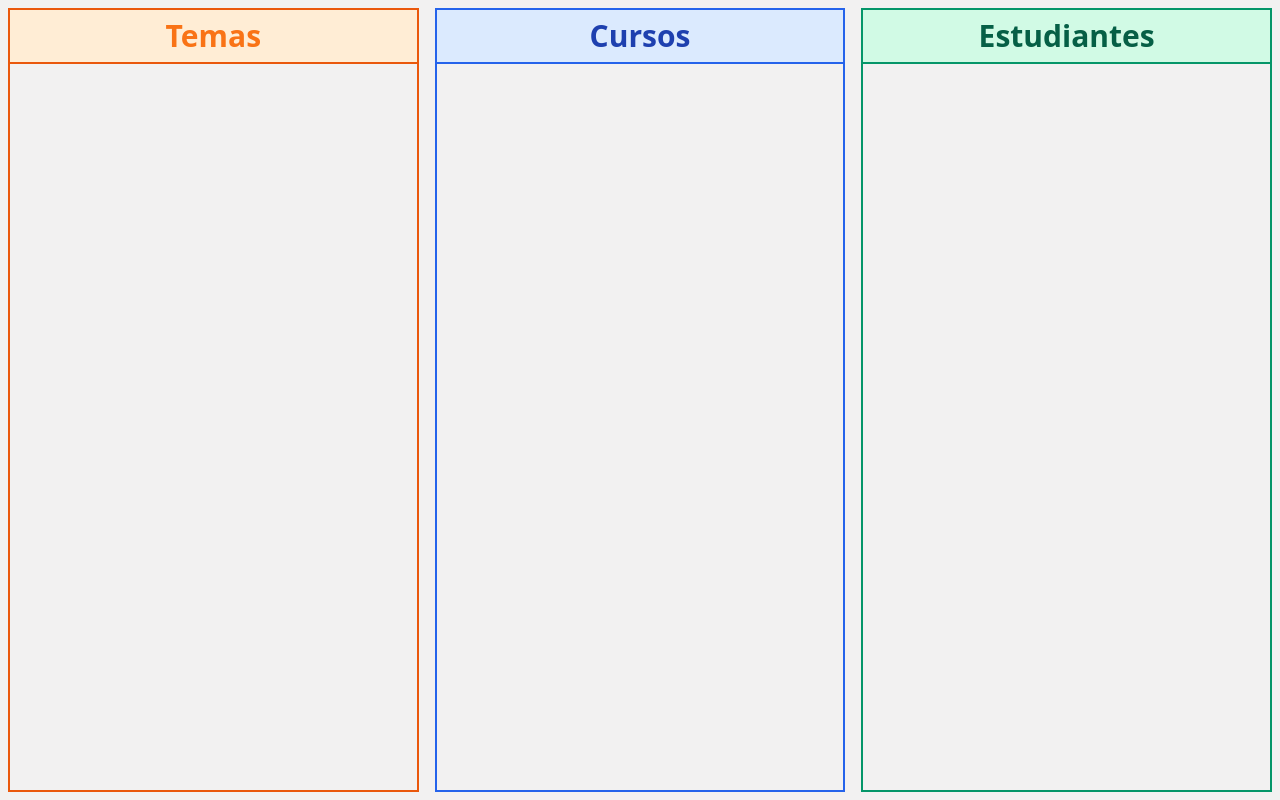
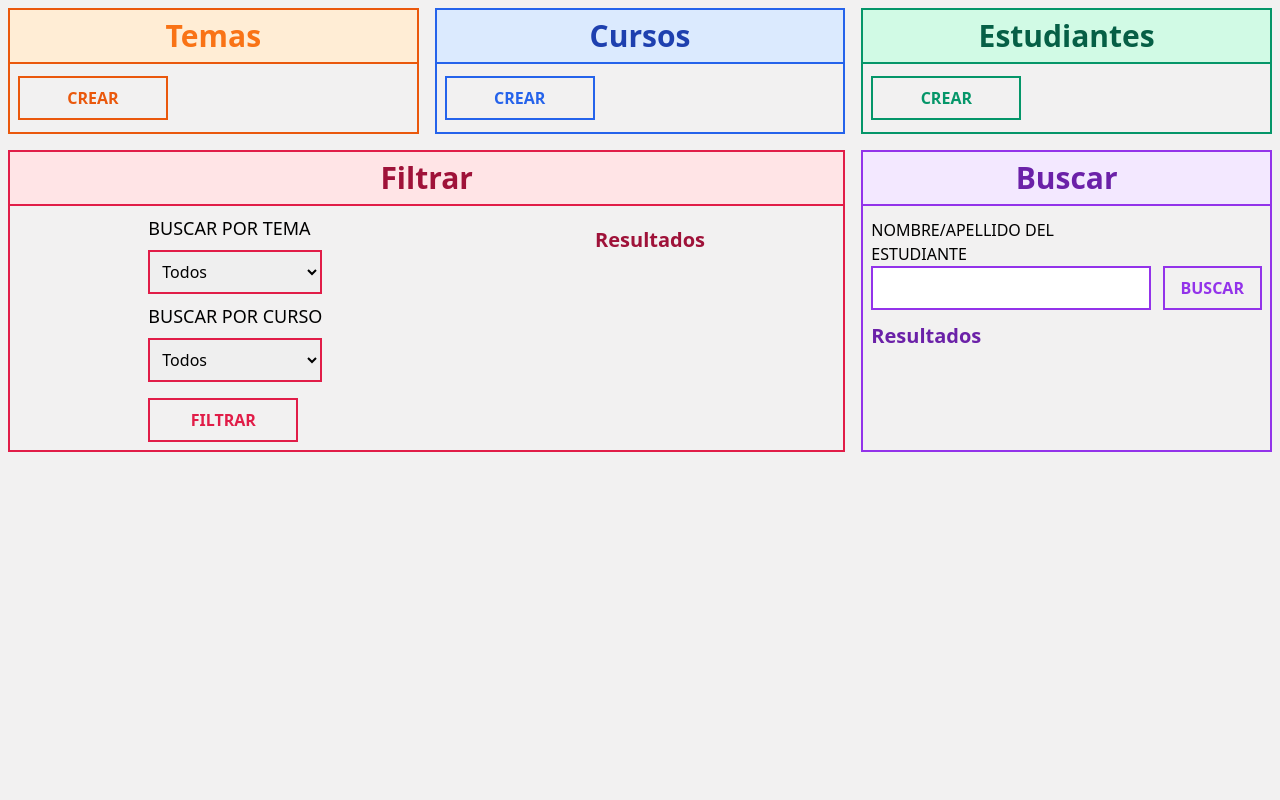
Before and after one commit to CiroJSCH/Tercera-pre-entrega-SCHAPERT, a Django app: page / in a window 1280 px wide. Run offline with Django 4.2, Linux system fonts and the light colour scheme; style sheets or scripts are compiled from the project's sources.

Commit message:
sections template and design

```diff
--- a/src/app/templates/courses_section.html
+++ b/src/app/templates/courses_section.html
@@ -1,3 +1,17 @@
 <section class="col-span-12 md:col-span-6 xl:col-span-4 border-2 border-blue-600">
   <h2 class="text-center text-xl md:text-2xl lg:text-3xl text-blue-800 bg-blue-100 py-2 font-semibold border-b-2 border-b-blue-600">Cursos</h2>
+  <div class="w-full flex items-center px-2 py-3">
+    <form method="post" action="{% url 'index' %}?form=courses" class="flex flex-col gap-3 w-full mx-auto max-w-[500px]">
+      {% csrf_token %}
+      {% for field in course_form %}
+      <div class="flex flex-col">
+        <label for={{ field.name }} class="uppercase font-medium text-lg">
+          {{ field.label_tag }}
+        </label>
+        {{ field  }}
+      </div>
+      {% endfor %}
+      <button type="submit" class="uppercase border-2 border-blue-600 text-blue-600 hover:text-white hover:bg-blue-600 transition-colors px-4 py-2 w-[150px] font-bold cursor-pointer">Crear</button>
+    </form>
+  </div>
 </section>
--- /dev/null
+++ b/src/app/templates/filter_section.html
@@ -0,0 +1,36 @@
+<section class="col-span-12 md:col-span-6 xl:col-span-8 border-2 border-rose-600">
+  <h2 class="text-center text-xl md:text-2xl lg:text-3xl text-rose-800 bg-rose-100 py-2 font-semibold border-b-2 border-b-rose-600">Filtrar</h2>
+  <section class="p-2 flex flex-col xl:flex-row xl:justify-around gap-3">
+    <div>
+      <form action="" class="flex flex-col gap-2">
+        <div class="flex flex-col gap-2">
+          <label for="topics" class="text-lg font-medium uppercase">Buscar por tema</label>
+          <select name="topics" id="topics" class="outline-none p-2 border-2 border-rose-600">
+            <option value="all">Todos</option>
+            {% for topic in topics %}
+              <option value="{{ topic.id }}">{{ topic.name }}</option>
+            {% endfor %}
+          </select>
+        </div>
+        <div class="flex flex-col gap-2">
+          <label for="courses" class="text-lg font-medium uppercase">Buscar por curso</label>
+          <select name="courses" id="courses" class="outline-none p-2 border-2 border-rose-600">
+            <option value="all">Todos</option>
+            {% for course in courses %}
+              <option value="{{ course.id }}">{{ course.name }}</option>
+            {% endfor %}
+          </select>
+        </div>
+        <button type="submit" class="mt-2 uppercase border-2 border-rose-600 text-rose-600 hover:text-white hover:bg-rose-600 transition-colors px-4 py-2 w-[150px] font-bold cursor-pointer">Filtrar</button>
+      </form>
+    </div>
+    <div>
+      <h3 class="text-xl font-semibold text-rose-800 mt-3">Resultados</h3>
+      <ul class="mt-1">
+        {% for student in students %}
+          <li class="text-[15px] font-medium">{{ student.name }} {{ student.surname }}</li>
+        {% endfor %}
+      </ul>
+    </div>
+  </section>
+</section>
--- a/src/app/templates/main.html
+++ b/src/app/templates/main.html
@@ -1,8 +1,10 @@
 {% extends 'layout.html' %}
 {% block content %}
-<main class="grid grid-cols-12 gap-4 w-full h-full p-2">
+<main class="grid grid-cols-12 gap-4 w-full h-auto p-2">
   {% include 'topics_section.html' %}
   {% include 'courses_section.html' %}
   {% include 'students_section.html' %}
+  {% include 'filter_section.html' %}
+  {% include 'search_section.html' %}
 </main>
 {% endblock content %}
--- /dev/null
+++ b/src/app/templates/search_section.html
@@ -0,0 +1,19 @@
+<section class="col-span-12 md:col-span-6 xl:col-span-4 border-2 border-purple-600">
+  <h2 class="text-center text-xl md:text-2xl lg:text-3xl text-purple-800 bg-purple-100 py-2 font-semibold border-b-2 border-b-purple-600">Buscar</h2>
+  <div class="w-full flex flex-col px-2 py-3">
+    <form method="post" action="{% url 'index' %}" class="flex items-end gap-3 w-full mx-auto max-w-[500px]">
+      {% csrf_token %}
+      <div>
+        <label for="student-name" class="uppercase font-medium">Nombre/Apellido del estudiante</label>
+        <input type="text" name="student-name" id="student-name" class="p-2 border-purple-600 border-2 outline-none w-full">
+      </div>
+      <button type="submit" class="uppercase border-2 border-purple-600 text-purple-600 hover:text-white hover:bg-purple-600 transition-colors px-4 py-2 w-[150px] font-bold cursor-pointer">Buscar</button>
+    </form>
+    <h3 class="text-xl font-semibold text-purple-800 mt-3">Resultados</h3>
+    <ul>
+      {% for student in students %}
+        <li class="font-semibold">{{ student.name }} {{ student.surname }}</li>
+      {% endfor %}
+    </ul>
+  </div>
+</section>
--- a/src/app/templates/students_section.html
+++ b/src/app/templates/students_section.html
@@ -1,3 +1,17 @@
-<section class="col-span-12 xl:col-span-4 border-2 border-emerald-600">
+<section class="col-span-12 md:col-span-6 xl:col-span-4 border-2 border-emerald-600">
   <h2 class="text-center text-xl md:text-2xl lg:text-3xl text-emerald-800 bg-emerald-100 py-2 font-semibold border-b-2 border-b-emerald-600">Estudiantes</h2>
+  <div class="w-full flex items-center px-2 py-3">
+    <form method="post" action="{% url 'index' %}?form=students" class="flex flex-col gap-3 w-full mx-auto max-w-[500px]">
+      {% csrf_token %}
+      {% for field in student_form %}
+      <div class="flex flex-col">
+        <label for={{ field.name }} class="uppercase font-medium text-lg">
+          {{ field.label_tag }}
+        </label>
+        {{ field  }}
+      </div>
+      {% endfor %}
+      <button type="submit" class="uppercase border-2 border-emerald-600 text-emerald-600 hover:text-white hover:bg-emerald-600 transition-colors px-4 py-2 w-[150px] font-bold cursor-pointer">Crear</button>
+    </form>
+  </div>
 </section>
--- a/src/app/templates/topics_section.html
+++ b/src/app/templates/topics_section.html
@@ -1,3 +1,17 @@
 <section class="col-span-12 md:col-span-6 xl:col-span-4 border-2 border-orange-600">
   <h2 class="text-center text-xl md:text-2xl lg:text-3xl text-orange-500 bg-orange-100 py-2 font-semibold border-b-2 border-b-orange-600">Temas</h2>
+  <div class="w-full flex items-center px-2 py-3">
+    <form method="post" action="{% url 'index' %}?form=topic" class="flex flex-col gap-3 w-full mx-auto max-w-[500px]">
+      {% csrf_token %}
+      {% for field in topic_form %}
+      <div class="flex flex-col">
+        <label for={{ field.name }} class="uppercase font-medium text-lg">
+          {{ field.label_tag }}
+        </label>
+        {{ field  }}
+      </div>
+      {% endfor %}
+      <button type="submit" class="uppercase border-2 border-orange-600 text-orange-600 hover:text-white hover:bg-orange-600 transition-colors px-4 py-2 w-[150px] font-bold cursor-pointer">Crear</button>
+    </form>
+  </div>
 </section>
```
